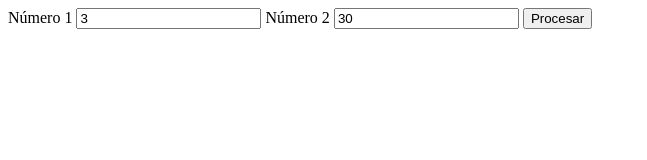
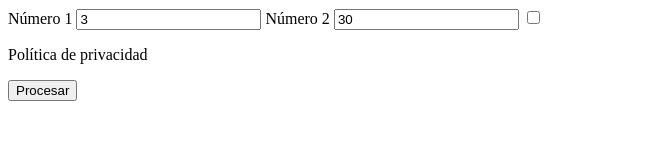
Before and after one commit to MariaDiezEsteve/Javascript-con-DOM, a plain HTML site: page index.html in a window 1280 px wide. Shown: the whole page, without its empty margins (0-647 px from the left). Drawn offline with Linux system fonts and the light colour scheme.

Commit message:
nuevos ejercicios de javascript

```diff
--- a/index.html
+++ b/index.html
@@ -16,15 +16,19 @@
             <label  for="numero2">Número 2</label>
             <input id="caja2" type="text" value="30">
 
-            <button id="btn1" onclick="bucle()">Procesar</button>
+            <input id="checkbox" type="checkbox" onclick="clicado()">
+            <p>Política de privacidad</p>
+
+            <button id="btn1" dishabled >Procesar</button>
 
     </div>
 
 
     <div>
         <p id="mensaje"></p>
+    </div>
 
-    </div>
+
 
 
 
--- a/index.js
+++ b/index.js
@@ -10,21 +10,111 @@ let caja2 = document.getElementById("caja2")
 
 let mensaje = document.getElementById("mensaje")
 
+// function bucle(){
+
+//     let valor1 = parseInt(caja1.value);
+//     console.log(valor1)
+//     let valor2 = parseInt(caja2.value);
+
+
+//     let resultado = "";
+
+//      resultado += "<ul>"
+
+//     for(let i = valor1; i <= valor2; i++) {
+//         console.log(i)
+
+//         resultado += "<li>" + i +"</li>"
+//      }
+
+//    resultado += "</ul>"
+
+//     mensaje.innerHTML = resultado;
+// }
+
+
+// SELECIONAR SOLO LOS NÚMEROS IMPARES
+
+//  function bucle(){
+
+//      let valor1 = parseInt(caja1.value);
+//      let valor2 = parseInt(caja2.value);
+
+//      let resultado = "";
+
+//       resultado += "<ul>"
+
+//      for(let i = valor1; i <= valor2; i++) {
+
+//          if(i % 2 !== 0){
+//              resultado += "<li>" + i +"</li>"
+//          }
+//       }
+
+//       resultado += "</ul>"
+
+//       mensaje.innerHTML = resultado;
+//  }
+
+
+ // IMPRIMIR EL RANGO CADA 3
+
+//  function bucle(){
+
+//     let valor1 = parseInt(caja1.value);
+//     let valor2 = parseInt(caja2.value);
+
+//     let resultado = "";
+
+//      resultado += "<ul>"
+
+//     for(let i = valor1; i <= valor2; i= i + 3) {
+
+//             resultado += "<li>" + i +"</li>"
+
+//      }
+
+//      resultado += "</ul>"
+
+//      mensaje.innerHTML = resultado;
+// }
+
+
+// Inserta en un formulario una casilla de verdificación(checkbox) vinculado a un enlace sobre privacidad.
+
+
+
+function clicado(){
+        let checkBox = document.getElementById("checkbox")
+
+        let boton = document.getElementById("btn1")
+
+        if(checkBox.checked){
+
+            return !dishabled
+
+        } else {
+
+            return dishabled
+
+        }
+
+}
+
+
 function bucle(){
 
         let valor1 = parseInt(caja1.value);
-    console.log(valor1)
         let valor2 = parseInt(caja2.value);
-
 
         let resultado = "";
 
         resultado += "<ul>"
 
-    for(let i = valor1; i <= valor2; i++) {
-        console.log(i)
+        for(let i = valor1; i <= valor2; i= i + 3) {
 
                 resultado += "<li>" + i +"</li>"
+
         }
 
         resultado += "</ul>"
```
Lines whose indentation alone changed are shown as unchanged.
